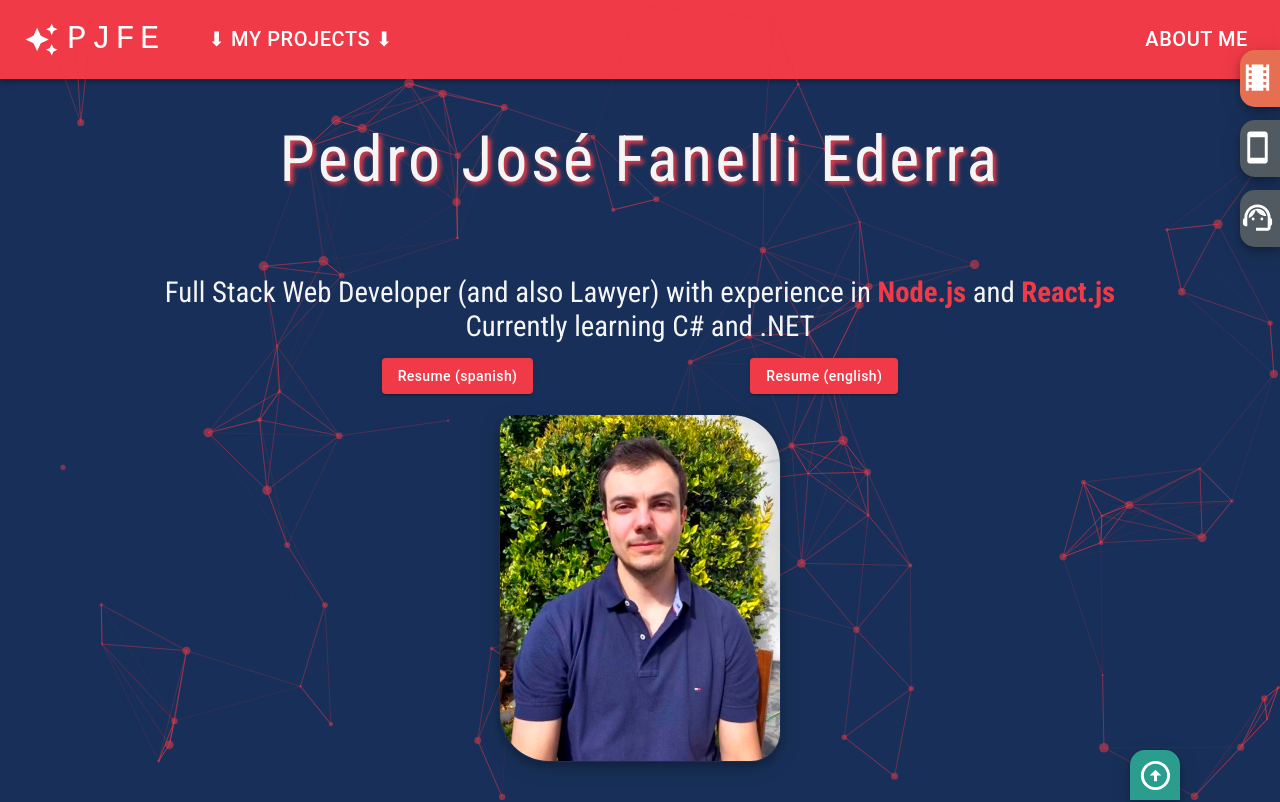
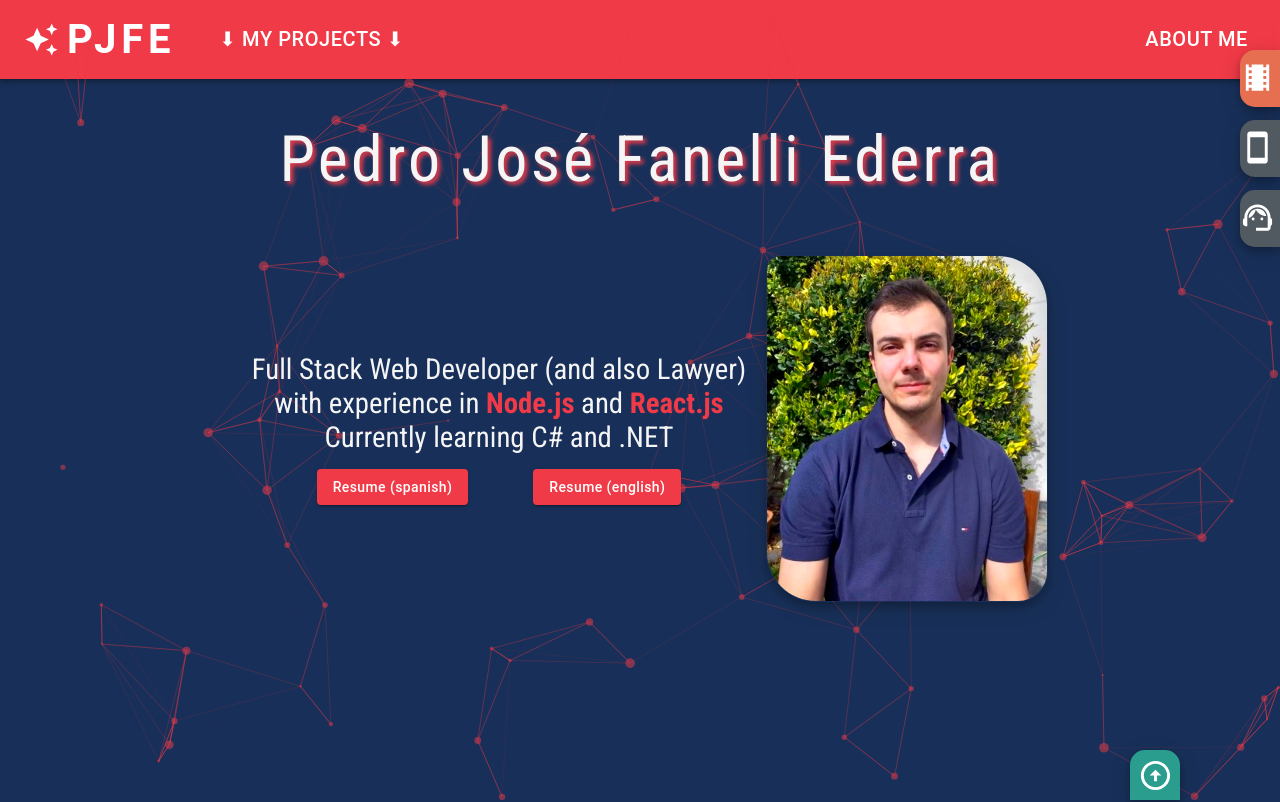
Before and after one commit to pedrofanelli/portfolio, a React (Vite) app: page / in a window 1280 px wide. Shown: the top 802 px of the page. Built offline with nearby package versions, Linux system fonts and the light colour scheme.

Commit message:
navbar fix

```diff
--- a/src/components/Navbar.tsx
+++ b/src/components/Navbar.tsx
@@ -57,8 +57,8 @@ function Navbar() {
             sx={{
               mr: 2,
               display: { xs: "none", md: "flex" },
-              fontFamily: "monospace",
-              fontWeight: 500,
+              //fontFamily: "monospace",
+              fontWeight: 700,
               fontSize: "2.5em",
               letterSpacing: ".3rem",
               color: "inherit",
@@ -122,9 +122,9 @@ function Navbar() {
               mr: 2,
               display: { xs: "flex", md: "none" },
               flexGrow: 1,
-              fontFamily: "monospace",
-              fontSize: "2.5em",
-              fontWeight: 500,
+              //fontFamily: "monospace",
+              fontSize: "2em",
+              fontWeight: 700,
               letterSpacing: ".3rem",
               color: "inherit",
               textDecoration: "none",
--- a/src/components/TopHead.tsx
+++ b/src/components/TopHead.tsx
@@ -12,9 +12,10 @@ const TopHead = () => {
     transitionOpacity(title);
   }, []);
 
-  function handleDownload(e:BaseSyntheticEvent) {
+  function handleDownload(e: BaseSyntheticEvent) {
     let filePath = "src/assets/PedroFanelliEnglish.pdf";
-    if (e.target.innerText.includes("spanish")) filePath = "src/assets/PedroFanelliSpanish.pdf";
+    if (e.target.innerText.includes("spanish"))
+      filePath = "src/assets/PedroFanelliSpanish.pdf";
     const link = document.createElement("a");
     link.href = filePath;
     link.download = "Pedro Fanelli Resume.pdf";
@@ -29,16 +30,30 @@ const TopHead = () => {
         <h1 id="headTitle">Pedro José Fanelli Ederra</h1>
         <div id="headText">
           <div style={{ margin: "20px" }}>
-            Full Stack Web Developer (and also Lawyer) with experience in
-            <span className="boldWord"> Node.js</span> and{" "}
-            <span className="boldWord">React.js</span> <br /> Currently learning
-            C# and .NET
+            Full Stack Web Developer (and also Lawyer) <br /> with experience in
+            <span className="boldWord"> Node.js</span> and
+            <span className="boldWord"> React.js</span> <br /> Currently
+            learning C# and .NET
             <br />
-            <div style={{ marginTop: "15px", display:"flex", justifyContent:"space-evenly" }}>
-              <Button variant="contained" onClick={(e)=>handleDownload(e)} sx={{textTransform:"none"}}>
+            <div
+              style={{
+                marginTop: "15px",
+                display: "flex",
+                justifyContent: "space-evenly",
+              }}
+            >
+              <Button
+                variant="contained"
+                onClick={(e) => handleDownload(e)}
+                sx={{ textTransform: "none" }}
+              >
                 Resume (spanish)
               </Button>
-              <Button variant="contained" onClick={(e)=>handleDownload(e)} sx={{textTransform:"none"}}>
+              <Button
+                variant="contained"
+                onClick={(e) => handleDownload(e)}
+                sx={{ textTransform: "none" }}
+              >
                 Resume (english)
               </Button>
             </div>
```
